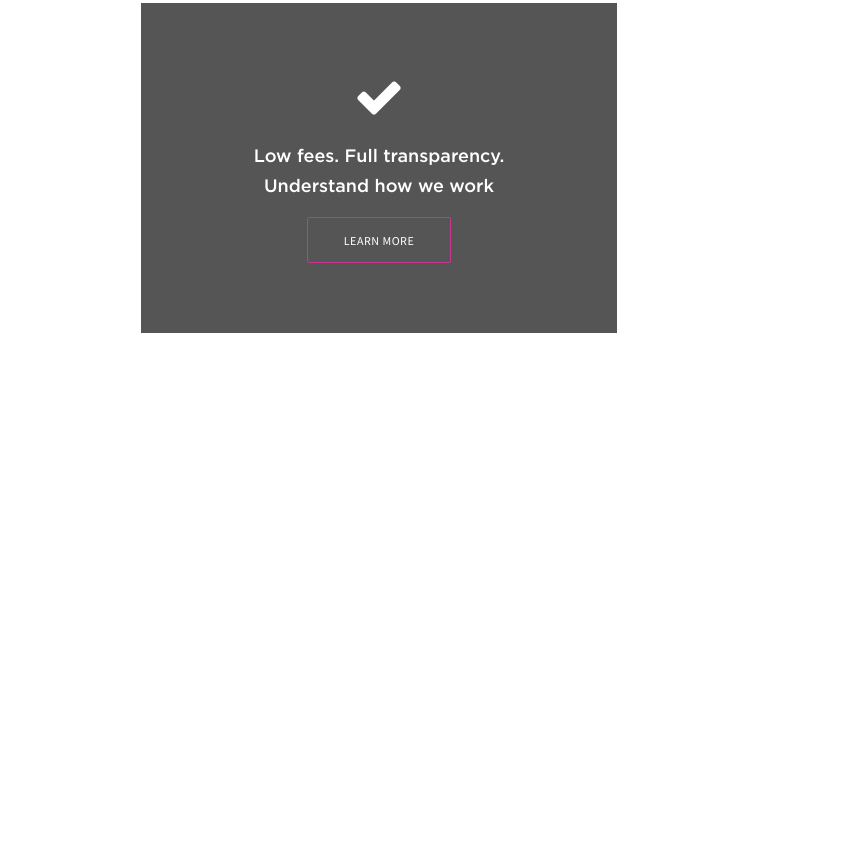
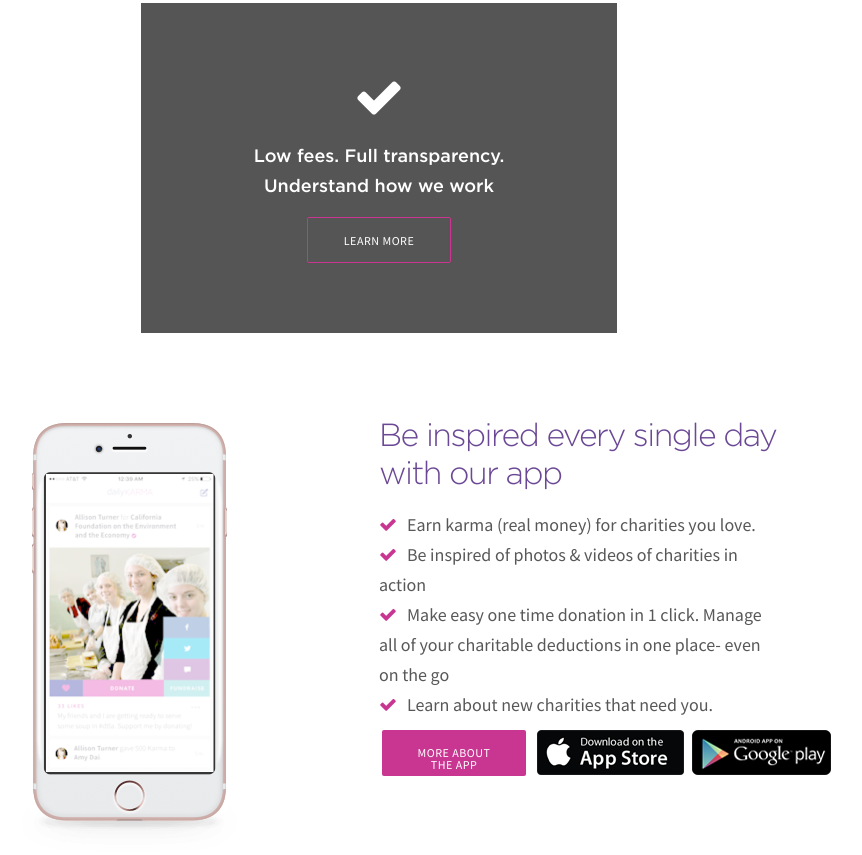
Before and after one commit to vasilkotsev/dailykarma, a plain HTML site: page index.html in a window 1280 px wide. Shown: the part 4425-5280 px from the top of the page, without its empty margins (261-1123 px from the left). Before the commit the page ends 4758 px from the top, so only its background shows below. Drawn offline with nearby package versions, Linux system fonts and the light colour scheme.

Commit message:
Add section mobile app
Add section mobile app, fix id duplication

```diff
--- a/assets/styles/styles.scss
+++ b/assets/styles/styles.scss
@@ -504,7 +504,7 @@ h4 {
         }
     }
 
-    #fund-wrapper {
+    .fund-wrapper {
         display: -webkit-flex;
         display: flex;
         flex-flow: row wrap;
@@ -706,9 +706,88 @@ h4 {
             }
         }
     }
+}
+
+/* Section Mobile app styles */
+
+#mobile-app {
+
+    .content-wrapper {
+
+        .description-container {
+            width: 100%;
+            display: -webkit-flex;
+            display: flex;
+            flex-flow: row-wrap;
+            padding-top: 35px;
+
+            .image-block {
+                display: -webkit-box;
+                display: -moz-box;
+                display: -ms-flexbox;
+                display: -webkit-flex;
+                display: flex;
+                flex-flow: column;
+                width: 50%;
+                margin-top: 50px;
+                align-items: center;
+            }
+
+            .info-block {
+                display: -webkit-box;
+                display: -moz-box;
+                display: -ms-flexbox;
+                display: -webkit-flex;
+                display: flex;
+                flex-flow: column nowrap;
+                width: 50%;
+                margin-top: 50px;
+                padding-right: 40px;
+            }
+
+            .button-holder {
+                @include display-flex-prefix-properties;
+                flex-flow: row wrap;
+                margin-top: 10px;
+                justify-content: space-around;
+
+                a {
+                    width: 144px;
+                    height: 46px;
+
+                    & + a {
+                        margin-left: 5px;
+                    }
+
+                }
+
+                a:hover  {
+                    box-shadow: 0 10px 20px 0 rgba(0, 0, 0, 0.2), 0 10px 20px 0 rgba(0, 0, 0, 0.2);
+                }
+            }
+        }
 
 
+        ul {
+            font-size: 	1.1250em;
+            letter-spacing: 0;
+            color: #585858;
+            line-height: 30px;
+            font-weight: 400;
+            margin-top: 16px;
+            width: 100%;
+            max-width: 400px;
+        }
+
+        .fa-check {
+            color: #c83691;
+            margin-right: 10px;
+        }
+
+    }
 }
+
+
 
 /* MEDIA QUERIES*/
 
@@ -724,6 +803,16 @@ h4 {
         .content-container {
             padding-left: 20px;
             padding-right: 20px;
+        }
+    }
+
+    #mobile-app {
+
+        .button-holder {
+
+            a {
+                margin-top: 20px;
+            }
         }
     }
 }
@@ -846,12 +935,41 @@ h4 {
         }
     }
 
+
     #section-funds {
 
         h2 {
             width: 100%;
             text-align: center;
         }
+    }
+
+
+    section#mobile-app {
+
+        .content-wrapper {
+
+            .description-container {
+                flex-flow: column;
+
+                .info-block {
+                    width:100%;
+                    align-items: center;
+                    padding: 0;
+
+                    h2 {
+                        width: auto;
+                    }
+                }
+                .image-block {
+                    width: 100%;
+                }
+
+            }
+
+        }
+
+
     }
 
 }
@@ -920,7 +1038,7 @@ h4 {
 
     #section-funds {
 
-        #fund-wrapper {
+        .fund-wrapper {
 
             .fund-container {
 
--- a/index.html
+++ b/index.html
@@ -129,7 +129,7 @@
 						</a>
 					</div>
 					<div class="image-block">
-						<img class="example-1"src="assets/images/CF_home_fundraisersx2.png" alt="fundraisers figure">
+						<img class="example-1" src="assets/images/CF_home_fundraisersx2.png" alt="fundraisers figure">
 					</div>
 				</div>
 				<div class="description-container">
@@ -183,7 +183,7 @@
 		<section id="section-funds">
 			<div class="content-wrapper">
 				<h2 class="separator-line-heading">Featured daily karma funds</h2>
-				<div id="fund-wrapper">
+				<div class="fund-wrapper">
 					<a href="#" class="fund-container">
 						<img class="fund-image" src="assets/images/fund-1.jpg" alt="fund-1">
 						<img class="mini-icon" src="assets/images/guest_no_photo.jpg" alt="guest">
@@ -282,7 +282,7 @@
 				</div>
 				<!--Sub-section -->
 				<h2 class="separator-line-heading">Featured community funds</h2>
-				<div id="fund-wrapper">
+				<div class="fund-wrapper">
 					<a href="#" class="fund-container">
 						<img class="fund-image" src="assets/images/fund-4.jpg" alt="fund-4">
 						<img class="mini-icon" src="assets/images/guest_no_photo.jpg" alt="guest">
@@ -382,8 +382,8 @@
 				</div>
 				<h2>Why daily carma</h2>
 			</div>
-			<!--Inner section-grounds-block-->
-			<section id="grounds-block">
+			<!--Inner-grounds-block-->
+			<div id="grounds-block">
 				<div class="content-container">
 					<div class="block type-1">
 						<i class="fa fa-gift" aria-hidden="true"></i>
@@ -408,9 +408,38 @@
 						</a>
 					</div>
 				</div>
-			</section>
+			</div>
+		</section>
 
+		<!--Section Mobile app-->
 
+		<section id="mobile-app">
+			<div class="content-wrapper">
+				<div class="description-container">
+					<div class="image-block">
+						<img class="example-2" src="assets/images/apple-i-phone.png" alt="mobile-devices">
+					</div>
+					<div class="info-block">
+						<h3>Be inspired every single day with our app</h3>
+						<ul>
+							<li><i class="fa fa-check" aria-hidden="true"></i>Earn karma (real money) for charities you love.</li>
+							<li><i class="fa fa-check" aria-hidden="true"></i>Be inspired of photos & videos of charities in action</li>
+							<li><i class="fa fa-check" aria-hidden="true"></i>Make easy one time donation in 1 click. Manage all of your charitable deductions in one place- even on the go</li>
+							<li><i class="fa fa-check" aria-hidden="true"></i>Learn about new charities that need you.</li>
+						</ul>
+
+						<div class="button-holder">
+							<a href="#" class="button button--secondary">
+								More about the app
+							</a>
+							<a href="#"><img src="assets/images/appstore-logo.png" alt="appstore logo"></a>
+							<a href="#"><img src="assets/images/google-play-logo.png" alt="google play logo"></a>
+						</div>
+
+					</div>
+				</div>
+
+			</div>
 		</section>
 
 
```
Also changed, not shown: assets/images/apple-i-phone.png (added), assets/styles/styles.css, assets/styles/styles.min.css.
